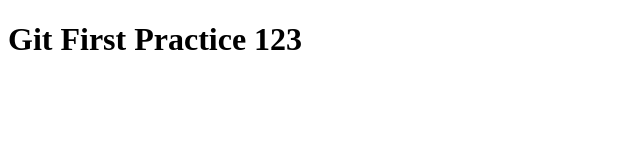
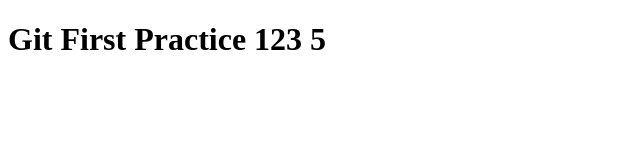
Before and after one commit to nathakamon/Practice, a plain HTML site: page index.html in a window 1280 px wide. Shown: the full height of the page, 0-640 px from the left. Drawn offline with Linux system fonts and the light colour scheme.

Commit message:
change to number 5

```diff
--- a/index.html
+++ b/index.html
@@ -6,6 +6,6 @@
     <title>Document</title>
 </head>
 <body>
-    <h1> Git First Practice  123 </h1>
+    <h1> Git First Practice  123 5 </h1>
 </body>
 </html>
```
